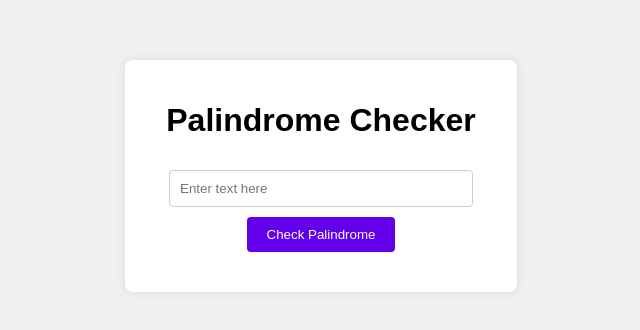
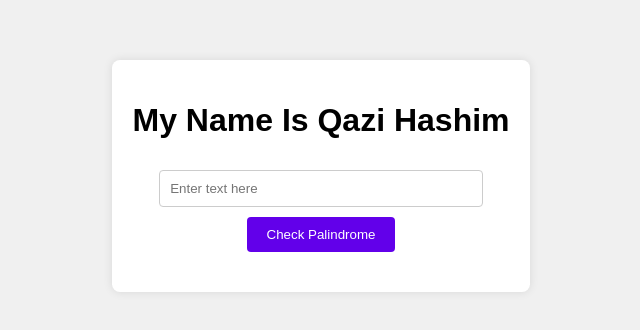
Before and after one commit to QAXI-HASHIM-ALI/palindrome-checker, a plain HTML site: page index.html in a window 1280 px wide. Shown: the part 224-554 px from the top of the page, without its empty margins (319-959 px from the left). Drawn offline with Linux system fonts and the light colour scheme.

Commit message:
Update index.html

```diff
--- a/index.html
+++ b/index.html
@@ -8,7 +8,7 @@
 </head>
 <body>
     <div class="container">
-        <h1>Palindrome Checker</h1>
+        <h1>My Name Is Qazi Hashim</h1>
         <input type="text" id="text-input" placeholder="Enter text here">
         <button id="check-btn">Check Palindrome</button>
         <p id="result"></p>
```
